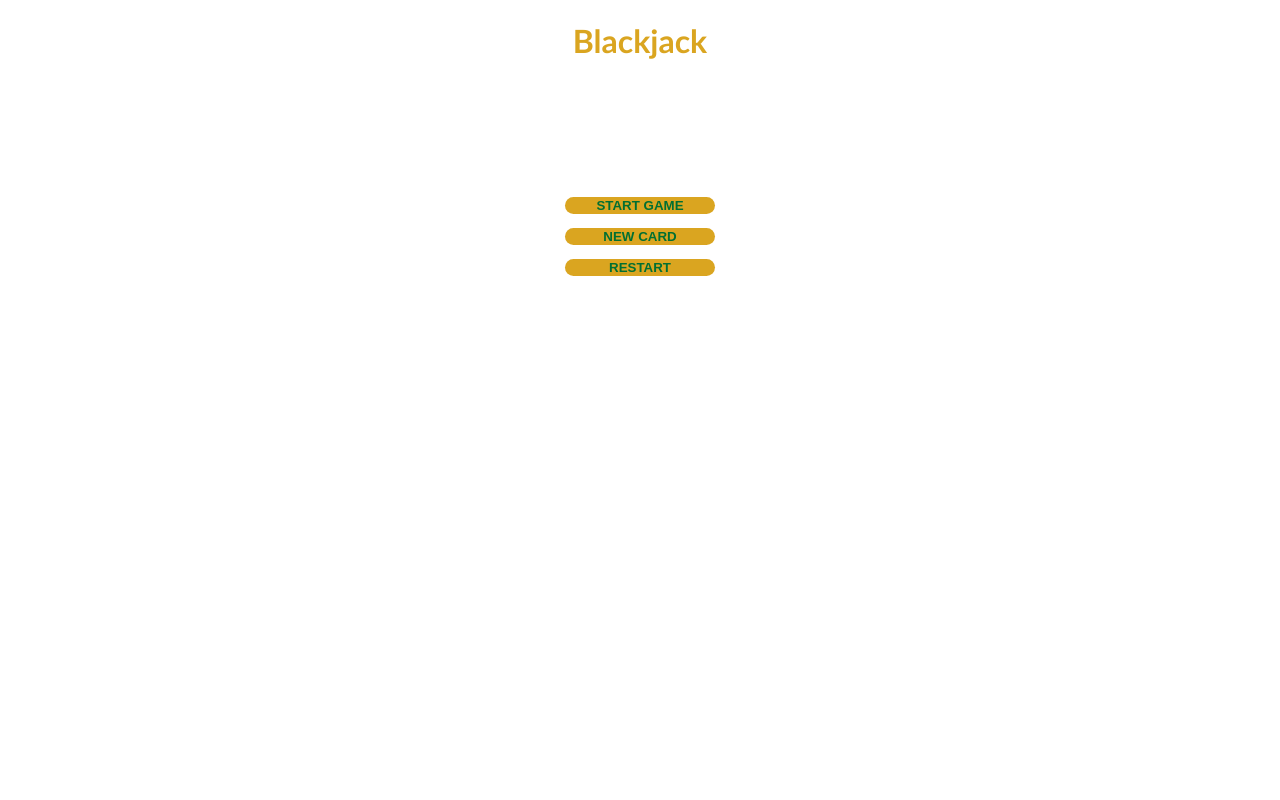
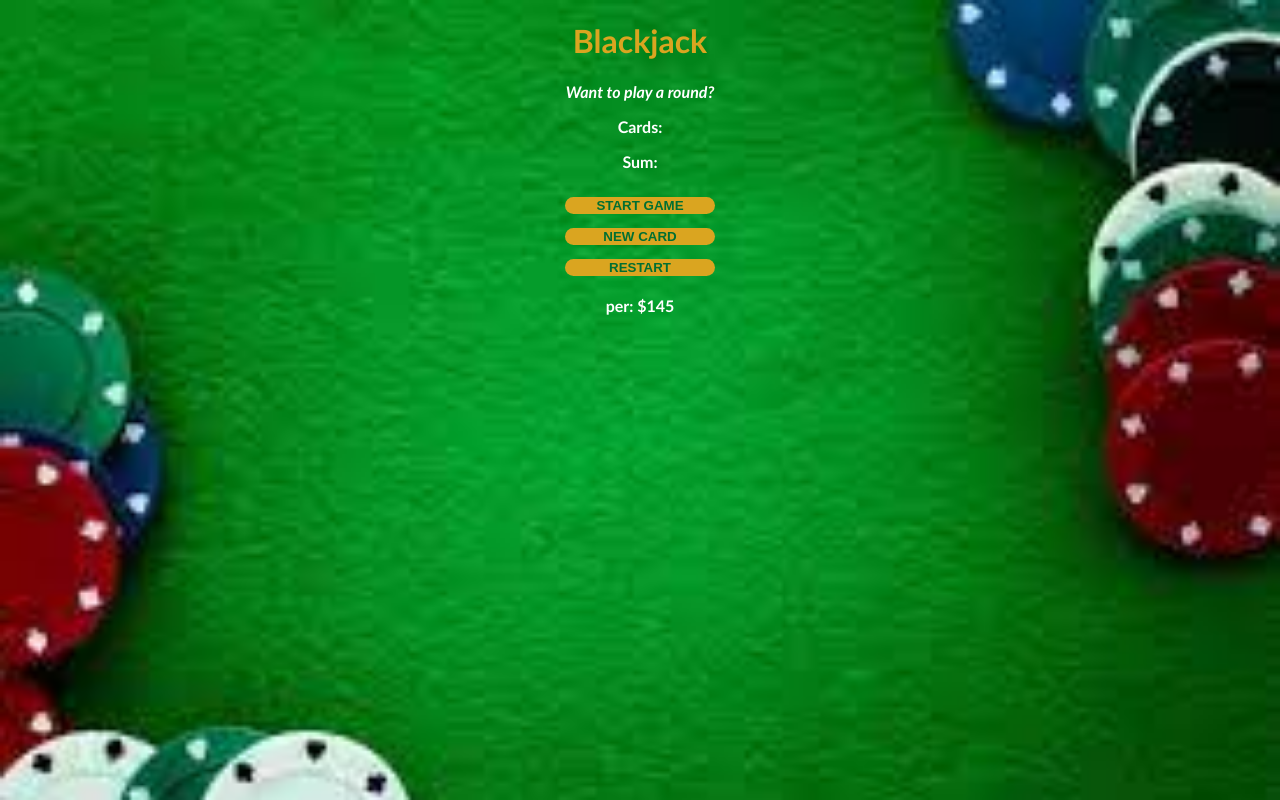
Before and after one commit to sathviksai002/BlackJackGame, a plain HTML site: page index.html in a window 1280 px wide. Drawn offline with Linux system fonts and the light colour scheme.

Commit message:
Update index.css

```diff
--- a/index.css
+++ b/index.css
@@ -3,7 +3,7 @@ body{
     text-align: center;
     color: white;
     font-weight:bold;
-    background-image: url(images/table.jpeg);
+    background-image: url(table.jpeg);
     background-size: cover;
     background-repeat: no-repeat;
 }
```
